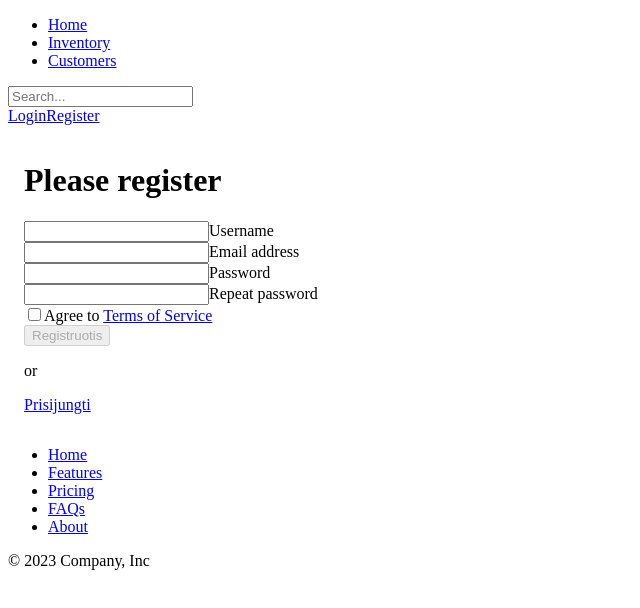
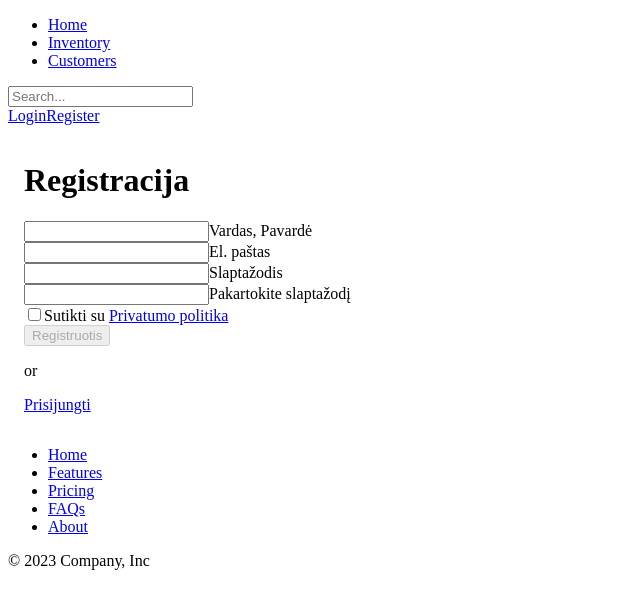
Before and after one commit to AndriusCa/work-search-engine-final, a React (Create React App) app in the folder client/: page /register in a window 1280 px wide. Shown: the top 608 px of the page, without its empty margins (0-640 px from the left). Built offline with nearby package versions, Linux system fonts and the light colour scheme; the HTML template or start-up script is replaced by a standard one.

Commit message:
login, register

```diff
--- a/client/src/pages/Login.jsx
+++ b/client/src/pages/Login.jsx
@@ -1,26 +1,26 @@
 import { Link, useNavigate } from "react-router-dom";
 import style from "./Auth.module.css";
 import { useContext, useState } from "react";
-// import { UserContext } from "../context/UserContext"
 
 export function Login() {
-  // const ctx = useContext(UserContext)
 
-  const navigate = useNavigate()
-  const [formErr, setFormErr] = useState("")
-  const [email, setEmail] = useState("")
-  const [emailErr, setEmailErr] = useState("")
-  const [pass, setPass] = useState("")
-  const [passErr, setPassErr] = useState("")
+  const navigate = useNavigate();
+  const [formErr, setFormErr] = useState("");
+  const [email, setEmail] = useState("");
+  const [emailErr, setEmailErr] = useState("");
+  const [pass, setPass] = useState("");
+  const [passErr, setPassErr] = useState("");
 
   function isValidEmail(e) {
     const { value } = e.target;
     const minSize = 6;
 
     if (value.length < minSize) {
-      return setEmailErr(`Email per trumpas. Minimum ${minSize} simboliu.`)
+      return setEmailErr(
+        `El. paštas per trumpas. Minimum ${minSize} simboliai.`
+      )
     }
-    return setEmailErr("")
+    return setEmailErr("");
   }
 
   function isValidPass(e) {
@@ -28,9 +28,11 @@ export function Login() {
     const minSize = 6;
 
     if (value.length < minSize) {
-      return setPassErr(`Pass per trumpas. Minimum ${minSize} simboliu.`)
+      return setPassErr(
+        `Slaptažodis per trumpas. Minimum ${minSize} simboliai.`
+      )
     }
-    return setPassErr("")
+    return setPassErr("");
   }
 
   function handleSubmit(e) {
@@ -54,17 +56,16 @@ export function Login() {
           setFormErr(data.msg)
         }
         if (data.status === "ok") {
-          // ctx.loginUser()
           navigate("/dashboard")
         }
       })
-      .catch((err) => console.error(err))
-  }
+      .catch((err) => console.error(err));
+  };
 
   return (
     <div className={`form-signin w-100 m-auto ${style.formSignin}`}>
       <form onSubmit={handleSubmit}>
-        <h1 className="h1 mb-3 fw-normal">Please log in</h1>
+        <h1 className="h1 mb-3 fw-normal">Prisijungti prie paskyros</h1>
 
         {formErr && (
           <div
@@ -80,7 +81,7 @@ export function Login() {
               aria-label="Close"
             ></button>
           </div>
-        )}
+        )};
 
         <div className="form-floating mb-3">
           <input
@@ -89,9 +90,10 @@ export function Login() {
             type="email"
             id="email"
             value={email}
+            autoComplete="email"
             className={`form-control ${emailErr ? "is-invalid" : ""}`}
           />
-          <label htmlFor="email">Email address</label>
+          <label htmlFor="email">El. paštas</label>
           <div className="invalid-feedback">{emailErr}</div>
         </div>
         <div className="form-floating mb-3">
@@ -101,9 +103,10 @@ export function Login() {
             type="password"
             id="password"
             value={pass}
+            autoComplete="off"
             className={`form-control ${passErr ? "is-invalid" : ""}`}
           />
-          <label htmlFor="password">Password</label>
+          <label htmlFor="password">Slaptažodis</label>
           <div className="invalid-feedback">{passErr}</div>
         </div>
 
@@ -123,7 +126,7 @@ export function Login() {
         </button>
         <p className="my-3 text-center text-body-secondary">or</p>
         <Link to="/register" className="btn btn-outline-primary w-100 py-2">
-          Register
+          Registruotis
         </Link>
       </form>
     </div>
--- a/client/src/pages/Register.jsx
+++ b/client/src/pages/Register.jsx
@@ -3,86 +3,86 @@ import style from "./Auth.module.css";
 import { useState } from "react";
 
 export function Register() {
-  const navigate = useNavigate()
-  const [fullname, setFullname] = useState("")
-  const [fullnameErr, setFullnameErr] = useState("")
-  const [fullnameValid, setFullnameValid] = useState(false)
-  const [email, setEmail] = useState("")
-  const [emailErr, setEmailErr] = useState("")
-  const [emailValid, setEmailValid] = useState(false)
-  const [pass, setPass] = useState("")
-  const [passErr, setPassErr] = useState("")
-  const [passValid, setPassValid] = useState(false)
-  const [repass, setRepass] = useState("")
-  const [repassErr, setRepassErr] = useState("")
-  const [repassValid, setRepassValid] = useState(false)
+  const navigate = useNavigate();
+  const [fullname, setFullname] = useState("");
+  const [fullnameErr, setFullnameErr] = useState("");
+  const [fullnameValid, setFullnameValid] = useState(false);
+  const [email, setEmail] = useState("");
+  const [emailErr, setEmailErr] = useState("");
+  const [emailValid, setEmailValid] = useState(false);
+  const [pass, setPass] = useState("");
+  const [passErr, setPassErr] = useState("");
+  const [passValid, setPassValid] = useState(false);
+  const [repass, setRepass] = useState("");
+  const [repassErr, setRepassErr] = useState("");
+  const [repassValid, setRepassValid] = useState(false);
 
   function updateFullname(e) {
-    setFullname(e.target.value)
+    setFullname(e.target.value);
   }
 
   function updateEmail(e) {
-    setEmail(e.target.value)
+    setEmail(e.target.value);
   }
 
   function updatePass(e) {
-    setPass(e.target.value)
+    setPass(e.target.value);
   }
 
   function updateRepass(e) {
-    setRepass(e.target.value)
+    setRepass(e.target.value);
   }
 
   function isValidFullname() {
-    const minFullnameSize = 2
+    const minFullnameSize = 2;
 
     if (fullname.length < minFullnameSize) {
       setFullnameErr(
-        `Fullname too short. Minimum ${minFullnameSize} symbols required.`
-      )
-      setFullnameValid(false)
+        `Vardas per trumpas. Minimum ${minFullnameSize} simbloliai.`
+      );
+      setFullnameValid(false);
     } else {
-      setFullnameErr(false)
-      setFullnameValid(true)
+      setFullnameErr(false);
+      setFullnameValid(true);
     }
   }
 
   function isValidEmail() {
-    const minEmailSize = 6
+    const minEmailSize = 6;
 
     if (email.length < minEmailSize) {
-      setEmailErr(`Email too short. Minimum ${minEmailSize} symbols required.`)
-      setEmailValid(false)
+      setEmailErr(`El. pašto adresas per trumpas. Minimum ${minEmailSize} simboliai.`);
+      setEmailValid(false);
     } else {
-      setEmailErr(false)
-      setEmailValid(true)
+      setEmailErr(false);
+      setEmailValid(true);
     }
   }
 
   function isValidPassword() {
-    const minPassSize = 6
+    const minPassSize = 6;
 
     if (pass.length < minPassSize) {
-      setPassErr(`Password too short. Minimum ${minPassSize} symbols required.`)
-      setPassValid(false)
+      setPassErr(`Slaptažodis per trumpas. Minimum ${minPassSize} simboliai.`);
+      setPassValid(false);
     } else {
-      setPassErr(false)
-      setPassValid(true)
+      setPassErr(false);
+      setPassValid(true);
     }
   }
 
   function isValidRepeatPassword() {
     if (pass !== repass) {
-      setRepassErr("Passwords do not match.")
-      setRepassValid(false)
+      setRepassErr("Passwords do not match.");
+      setRepassValid(false);
     } else {
-      setRepassErr(false)
+      setRepassErr(false);
       setRepassValid(true)
     }
   }
 
   function handleSubmit(e) {
-    e.preventDefault()
+    e.preventDefault();
 
     if (fullnameValid && emailValid && passValid && repassValid) {
       fetch("http://localhost:3001/api/register", {
@@ -102,28 +102,28 @@ export function Register() {
           if (data.status === "err-list") {
             for (const item of data.errors) {
               if (item.input === "fullname") {
-                setFullnameErr(item.msg)
+                setFullnameErr(item.msg);
               }
               if (item.input === "email") {
-                setEmailErr(item.msg)
+                setEmailErr(item.msg);
               }
               if (item.input === "password") {
-                setPassErr(item.msg)
+                setPassErr(item.msg);
               }
             }
           }
           if (data.status === "ok") {
-            return navigate("/login")
+            return navigate("/login");
           }
         })
-        .catch((err) => console.error(err))
+        .catch((err) => console.error(err));
     }
   }
 
   return (
     <div className={`form-signin w-100 m-auto ${style.formSignin}`}>
       <form onSubmit={handleSubmit}>
-        <h1 className="h1 mb-3 fw-normal">Please register</h1>
+        <h1 className="h1 mb-3 fw-normal">Registracija</h1>
 
         <div className="form-floating mb-3">
           <input
@@ -134,7 +134,7 @@ export function Register() {
             className={`form-control ${fullnameErr ? "is-invalid" : ""} ${fullnameValid ? "is-valid" : ""
               }`}
           />
-          <label htmlFor="fullname">Username</label>
+          <label htmlFor="fullname">Vardas, Pavardė</label>
           <div className="invalid-feedback">{fullnameErr}</div>
         </div>
         <div className="form-floating mb-3">
@@ -143,10 +143,11 @@ export function Register() {
             onBlur={isValidEmail}
             type="email"
             id="email"
+            autoComplete="family-name"
             className={`form-control ${emailErr ? "is-invalid" : ""} ${emailValid ? "is-valid" : ""
               }`}
           />
-          <label htmlFor="email">Email address</label>
+          <label htmlFor="email">El. paštas</label>
           <div className="invalid-feedback">{emailErr}</div>
         </div>
         <div className="form-floating mb-3">
@@ -155,10 +156,11 @@ export function Register() {
             onBlur={isValidPassword}
             type="password"
             id="password"
+            autoComplete="off"
             className={`form-control ${passErr ? "is-invalid" : ""} ${passValid ? "is-valid" : ""
               }`}
           />
-          <label htmlFor="password">Password</label>
+          <label htmlFor="password">Slaptažodis</label>
           <div className="invalid-feedback">{passErr}</div>
         </div>
         <div className="form-floating">
@@ -167,10 +169,11 @@ export function Register() {
             onBlur={isValidRepeatPassword}
             type="password"
             id="repass"
+            autoComplete="off"
             className={`form-control ${repassErr ? "is-invalid" : ""} ${repassValid ? "is-valid" : ""
               }`}
           />
-          <label htmlFor="repass">Repeat password</label>
+          <label htmlFor="repass">Pakartokite slaptažodį</label>
           <div className="invalid-feedback">{repassErr}</div>
         </div>
 
@@ -182,7 +185,7 @@ export function Register() {
             id="flexCheckDefault"
           />
           <label className="form-check-label" htmlFor="flexCheckDefault">
-            Agree to <Link to="/">Terms of Service</Link>
+            Sutikti su <Link to="/terms">Privatumo politika</Link>
           </label>
         </div>
         <button
```
